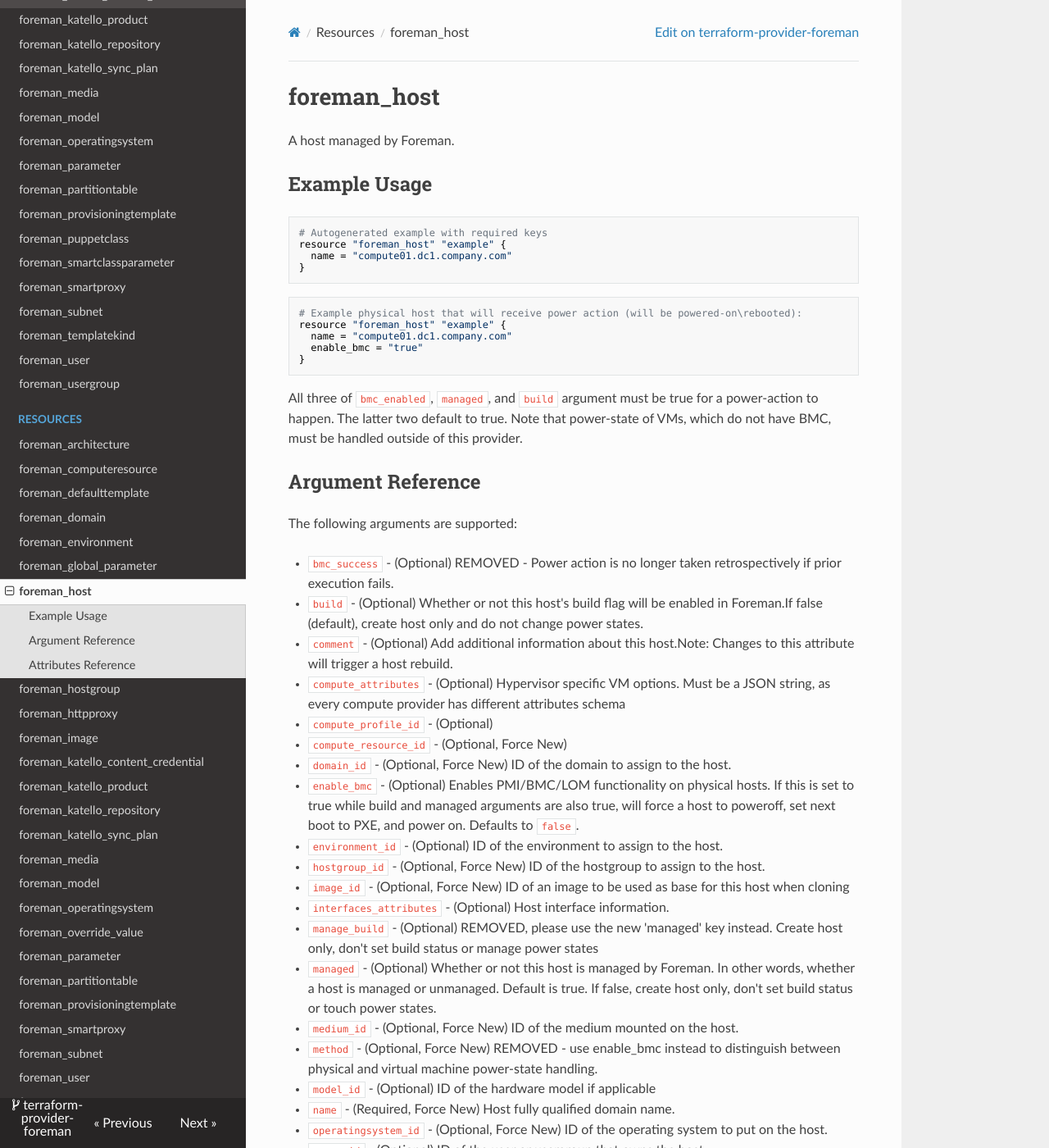
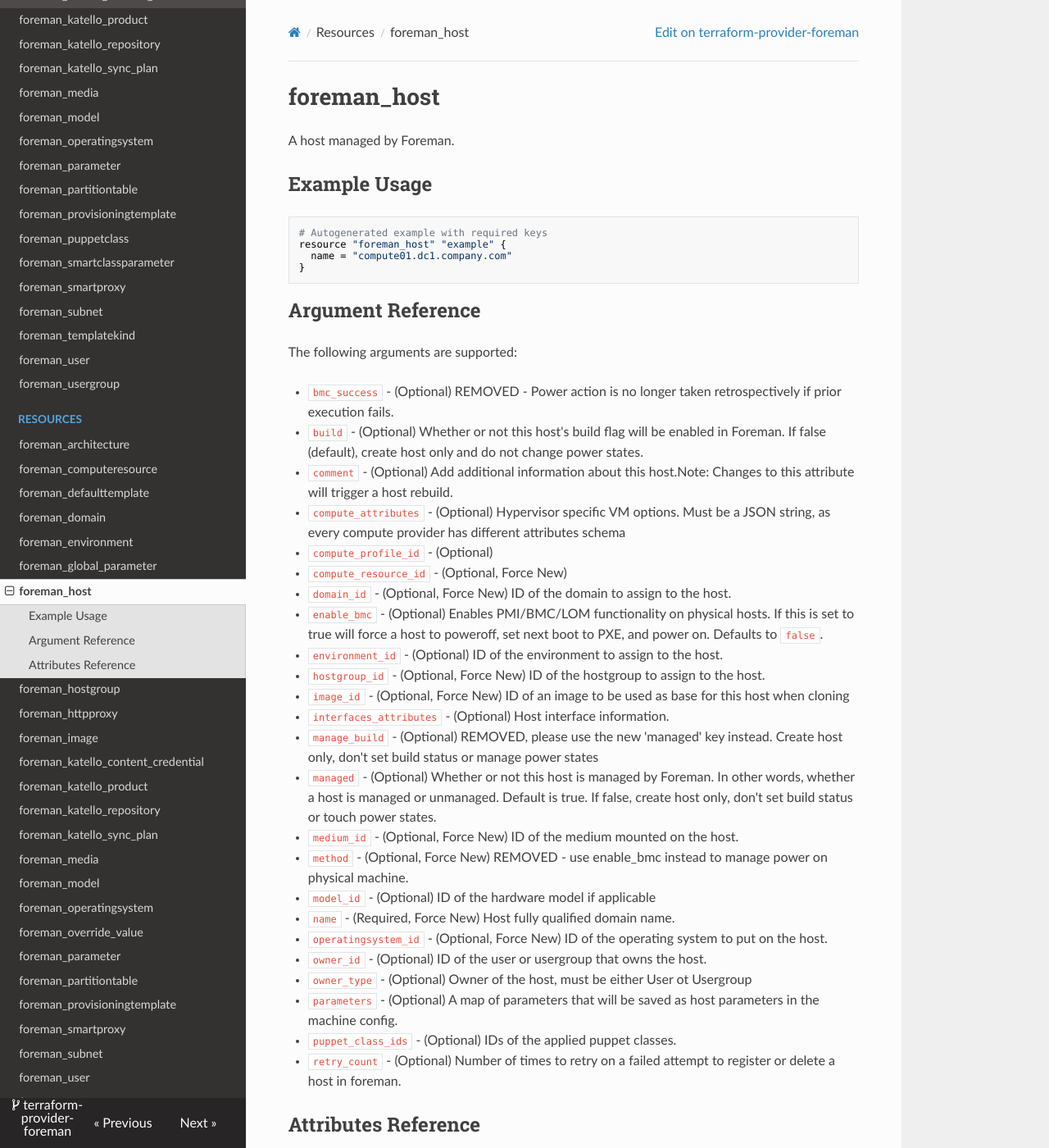
Before and after one commit to terraform-coop/terraform-provider-foreman, an MkDocs documentation site: the page built from docs/resources/foreman_host.md, in a window 1280 px wide and 1400 px high. Shown: the whole window at 82% size. Built offline with MkDocs 1.6.1, drawn with Linux system fonts in a browser that asks for light colours; nearby versions of some CDN libraries; some of the changed text lies outside the part shown.

Commit message:
Reverted to pre-PR power_action behaviour: only condition is enable_bmc.

````diff
--- a/docs/resources/foreman_host.md
+++ b/docs/resources/foreman_host.md
@@ -14,28 +14,19 @@
 }
 ```
 
-```
-# Example physical host that will receive power action (will be powered-on\rebooted):
-resource "foreman_host" "example" {
-  name = "compute01.dc1.company.com"
-  enable_bmc = "true"
-}
-```
-All three of `bmc_enabled`, `managed`, and `build` argument must be true for a power-action to happen. The latter two default to true. Note that power-state of VMs, which do not have BMC, must be handled outside of this provider.
-
 
 ## Argument Reference
 
 The following arguments are supported:
 
 - `bmc_success` - (Optional) REMOVED - Power action is no longer taken retrospectively if prior execution fails.
-- `build` - (Optional) Whether or not this host's build flag will be enabled in Foreman.If false (default), create host only and do not change power states.
+- `build` - (Optional) Whether or not this host's build flag will be enabled in Foreman. If false (default), create host only and do not change power states.
 - `comment` - (Optional) Add additional information about this host.Note: Changes to this attribute will trigger a host rebuild.
 - `compute_attributes` - (Optional) Hypervisor specific VM options. Must be a JSON string, as every compute provider has different attributes schema
 - `compute_profile_id` - (Optional)
 - `compute_resource_id` - (Optional, Force New)
 - `domain_id` - (Optional, Force New) ID of the domain to assign to the host.
-- `enable_bmc` - (Optional) Enables PMI/BMC/LOM functionality on physical hosts. If this is set to true while build and managed arguments are also true, will force a host to poweroff, set next boot to PXE, and power on. Defaults to `false`.
+- `enable_bmc` - (Optional) Enables PMI/BMC/LOM functionality on physical hosts. If this is set to true will force a host to poweroff, set next boot to PXE, and power on. Defaults to `false`.
 - `environment_id` - (Optional) ID of the environment to assign to the host.
 - `hostgroup_id` - (Optional, Force New) ID of the hostgroup to assign to the host.
 - `image_id` - (Optional, Force New) ID of an image to be used as base for this host when cloning
@@ -43,7 +34,7 @@
 - `manage_build` - (Optional) REMOVED, please use the new 'managed' key instead. Create host only, don't set build status or manage power states
 - `managed` - (Optional) Whether or not this host is managed by Foreman. In other words, whether a host is managed or unmanaged. Default is true. If false, create host only, don't set build status or touch power states.
 - `medium_id` - (Optional, Force New) ID of the medium mounted on the host.
-- `method` - (Optional, Force New) REMOVED - use enable_bmc instead to distinguish between physical and virtual machine power-state handling.
+- `method` - (Optional, Force New) REMOVED - use enable_bmc instead to manage power on physical machine.
 - `model_id` - (Optional) ID of the hardware model if applicable
 - `name` - (Required, Force New) Host fully qualified domain name.
 - `operatingsystem_id` - (Optional, Force New) ID of the operating system to put on the host.
@@ -59,14 +50,14 @@
 The following attributes are exported:
 
 - `bmc_success` - REMOVED - Power action is no longer taken retrospectively if prior execution fails.
-- `build` - Whether or not this host's build flag will be enabled in Foreman.If false (default), create host only and do not change power states.
+- `build` - Whether or not this host's build flag will be enabled in Foreman. If false (default), create host only and do not change power states.
 - `comment` - Add additional information about this host.Note: Changes to this attribute will trigger a host rebuild.
 - `compute_attributes` - Hypervisor specific VM options. Must be a JSON string, as every compute provider has different attributes schema
 - `compute_profile_id` -
 - `compute_resource_id` -
 - `domain_id` - ID of the domain to assign to the host.
 - `domain_name` - The domain name of the host.
-- `enable_bmc` - Enables PMI/BMC/LOM functionality on physical hosts. If this is set to true while build and managed arguments are also true, will force a host to poweroff, set next boot to PXE, and power on. Defaults to `false`.
+- `enable_bmc` - Enables PMI/BMC/LOM functionality on physical hosts. If this is set to true will force a host to poweroff, set next boot to PXE, and power on. Defaults to `false`.
 - `environment_id` - ID of the environment to assign to the host.
 - `hostgroup_id` - ID of the hostgroup to assign to the host.
 - `image_id` - ID of an image to be used as base for this host when cloning
@@ -74,7 +65,7 @@
 - `manage_build` - REMOVED, please use the new 'managed' key instead. Create host only, don't set build status or manage power states
 - `managed` - Whether or not this host is managed by Foreman. In other words, whether a host is managed or unmanaged. Default is true. If false, create host only, don't set build status or touch power states.
 - `medium_id` - ID of the medium mounted on the host.
-- `method` - REMOVED - use enable_bmc instead to distinguish between physical and virtual machine power-state handling.
+- `method` - REMOVED - use enable_bmc instead to manage power on physical machine.
 - `model_id` - ID of the hardware model if applicable
 - `name` - Host fully qualified domain name.
 - `operatingsystem_id` - ID of the operating system to put on the host.
````
Also changed, not shown: 3 other files.
